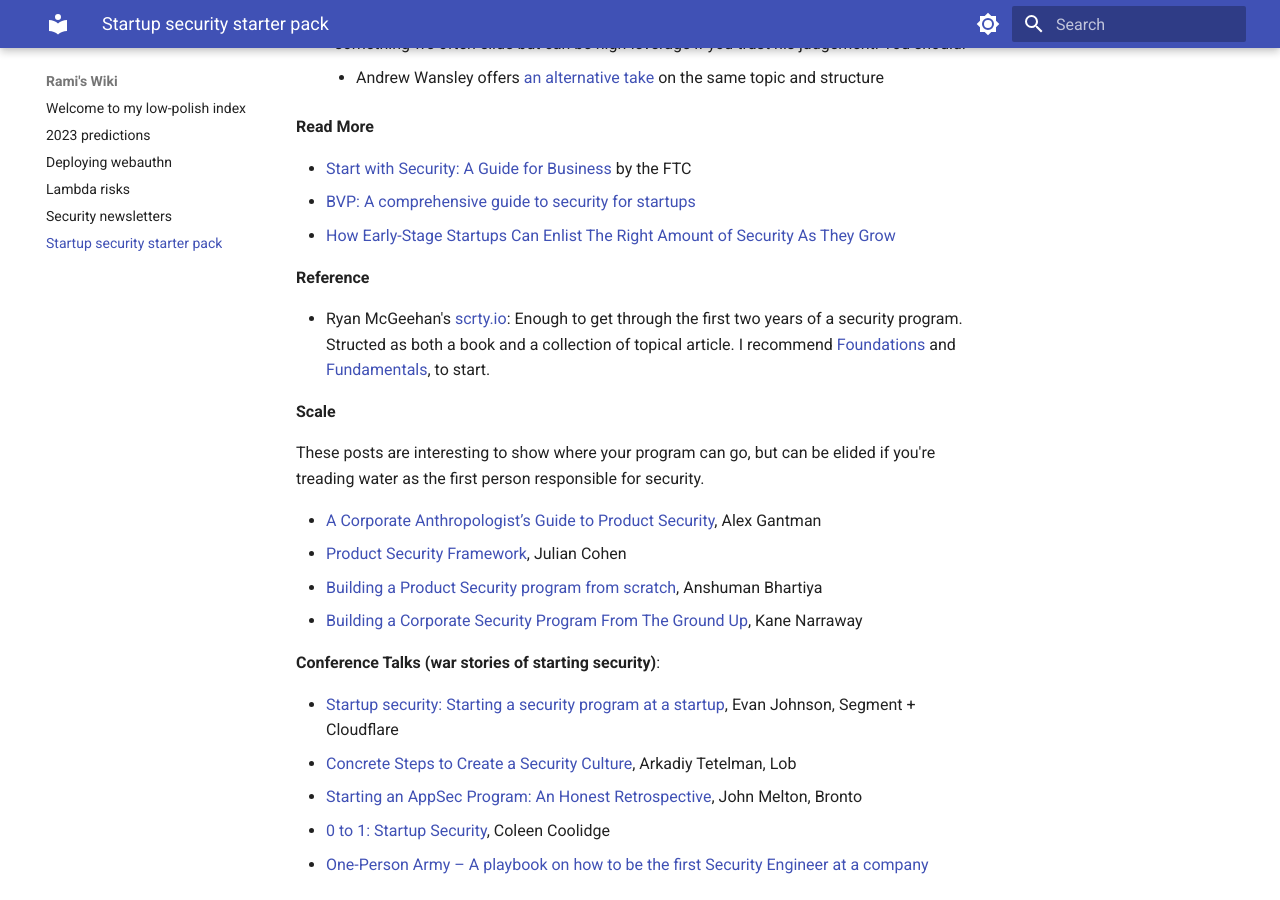
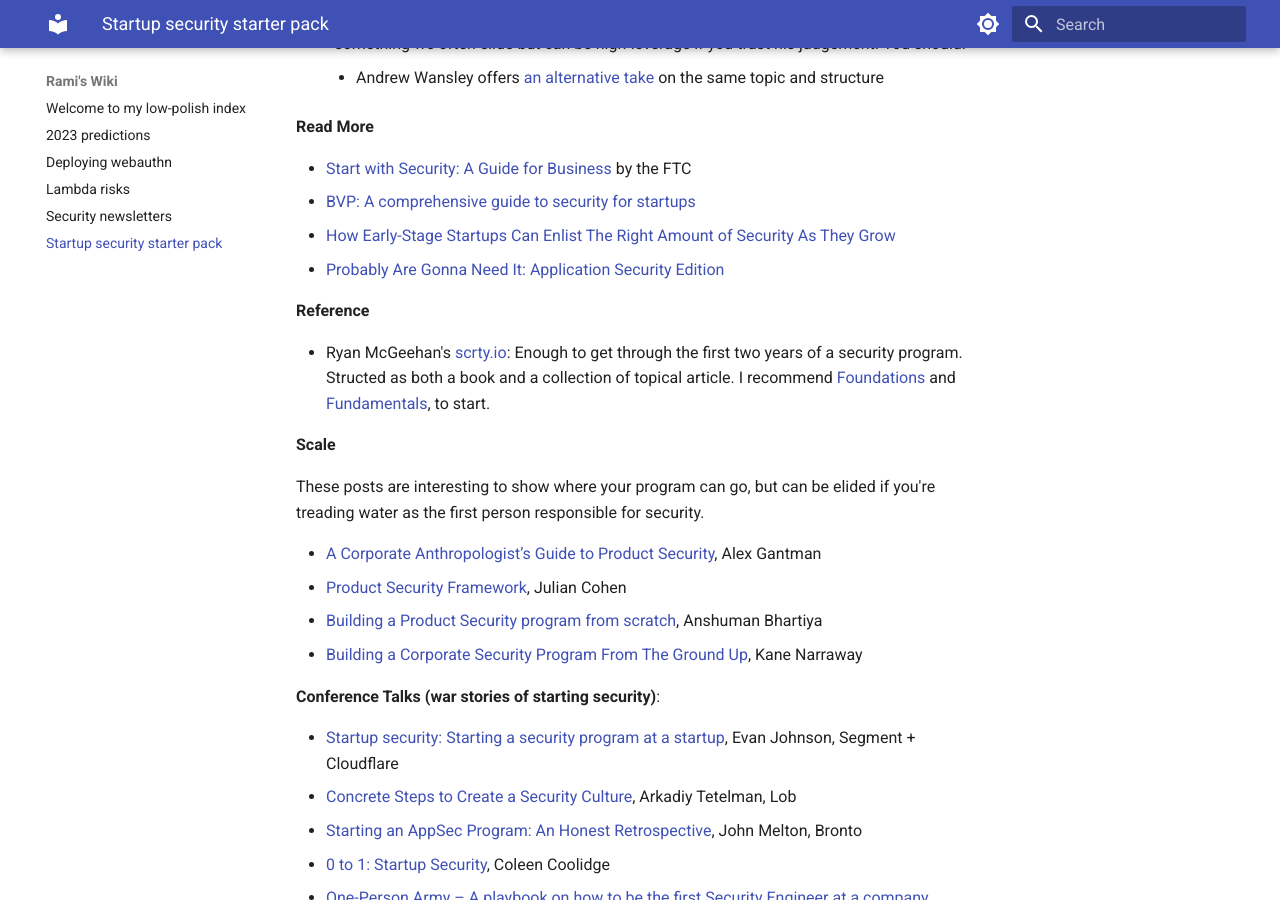
Before and after one commit to ramimac/wiki, an MkDocs documentation site: the page built from docs/startup-security-starter-pack.md, in a window 1280 px wide and 900 px high, scrolled down 427 px. Built offline with MkDocs 1.6.1 and Material for MkDocs 9.7.7, drawn with Linux system fonts in a browser that asks for light colours.

Commit message:
Add PAGNI

```diff
--- a/docs/startup-security-starter-pack.md
+++ b/docs/startup-security-starter-pack.md
@@ -12,6 +12,7 @@
 * [Start with Security: A Guide for Business](https://www.ftc.gov/business-guidance/resources/start-security-guide-business) by the FTC
 * [BVP: A comprehensive guide to security for startups ](https://www.bvp.com/atlas/security-for-startups)
 * [How Early-Stage Startups Can Enlist The Right Amount of Security As They Grow](https://review.firstround.com/how-early-stage-startups-can-enlist-the-right-amount-of-security-as-they-grow)
+* [Probably Are Gonna Need It: Application Security Edition](https://jacobian.org/2021/jul/8/appsec-pagnis/)
 
 **Reference**
 
```
